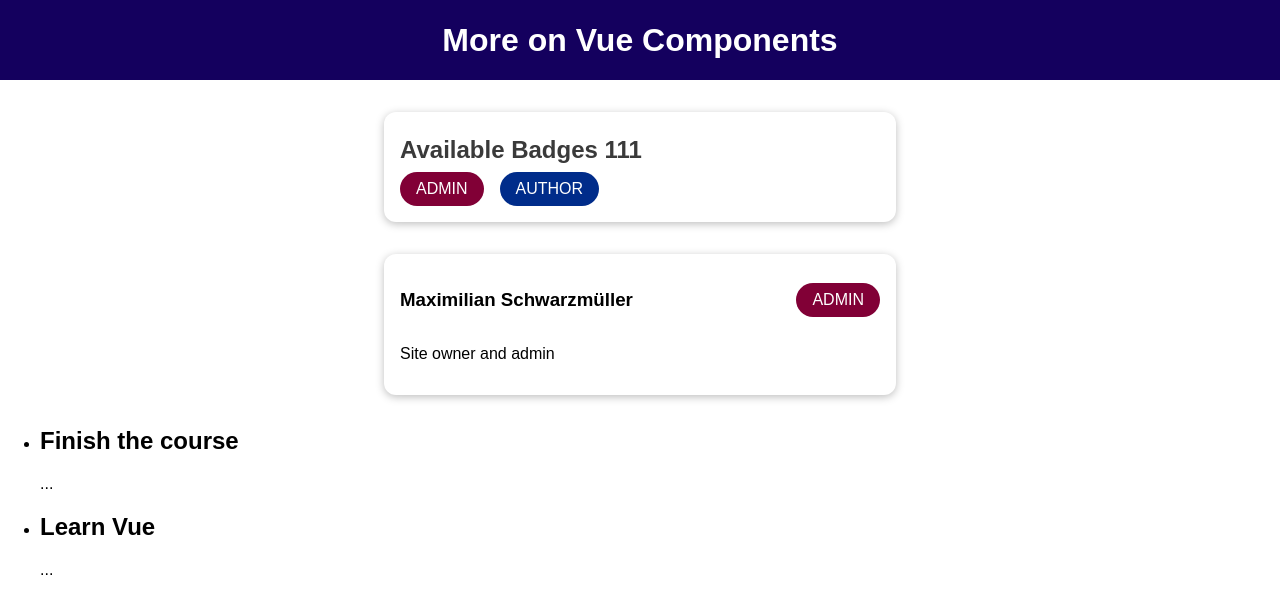
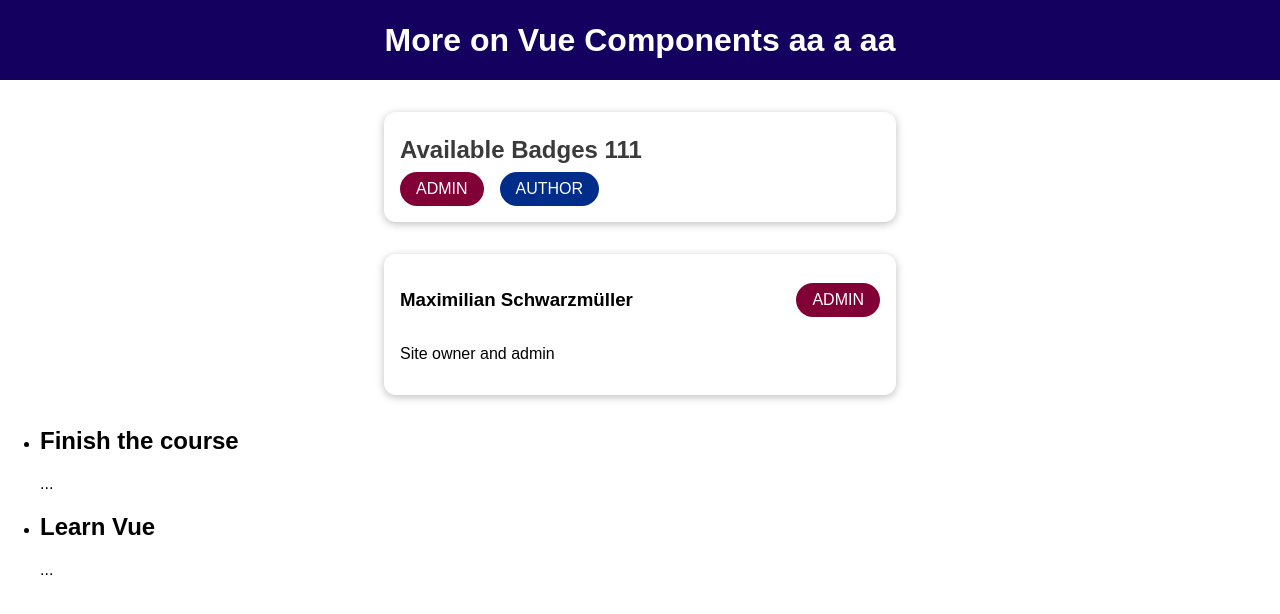
Before and after one commit to duongdong01/Slot_Vue, a Vue app: page / in a window 1280 px wide. Shown: the top 614 px of the page. Built offline with nearby package versions, Linux system fonts and the light colour scheme.

Commit message:
feat: abc

```diff
--- a/src/components/TheHeader.vue
+++ b/src/components/TheHeader.vue
@@ -1,6 +1,6 @@
 <template>
   <header>
-    <h1>More on Vue Components</h1>
+    <h1>More on Vue Components aa a aa </h1>
   </header>
 </template>
 
```
